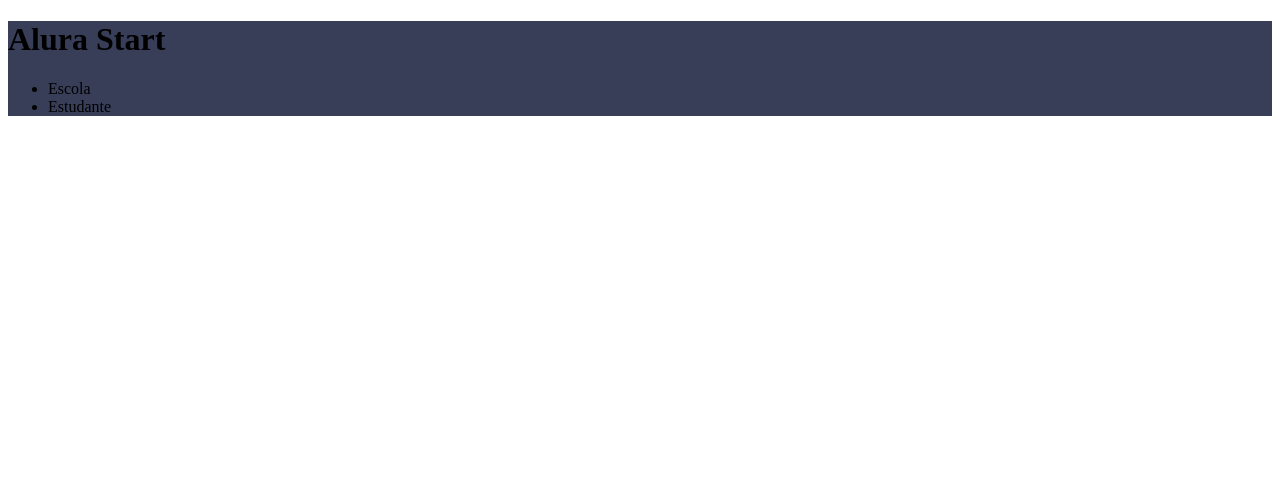
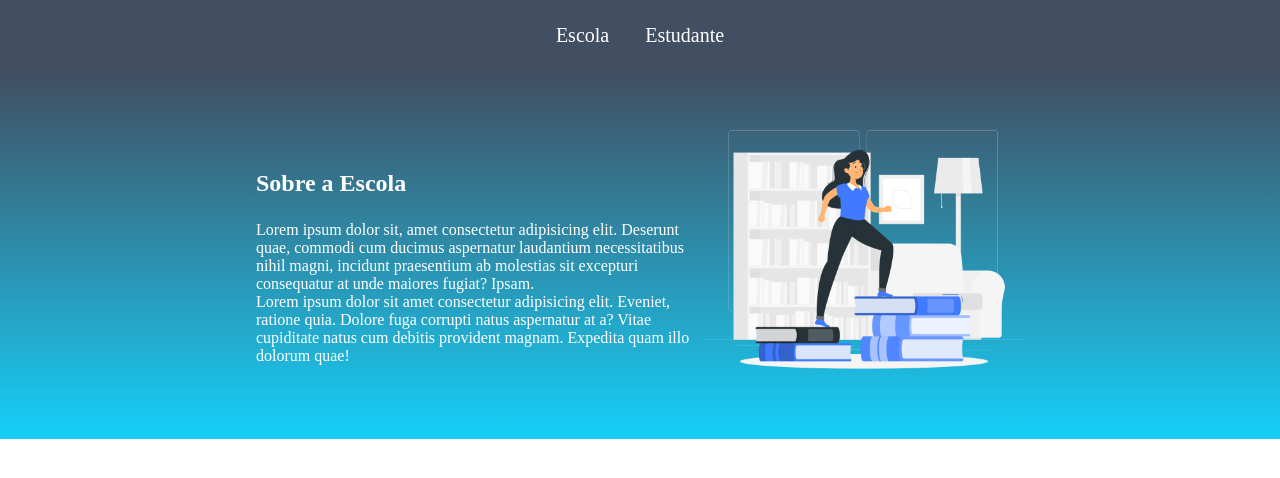
Before and after one commit to nathaliacml/nathalia.alura, a plain HTML site: page index.html in a window 1280 px wide. Drawn offline with Linux system fonts and the light colour scheme.

Commit message:
Add files via upload

```diff
--- a/index.html
+++ b/index.html
@@ -1,21 +1,28 @@
-<!DOCTYPE html>
 <html lang="en">
 <head>
     <meta charset="UTF-8">
+    <meta http-equiv="X-UA-Compatible" content="IE=edge">
     <meta name="viewport" content="width=device-width, initial-scale=1.0">
+    <title>Document</title>
     <link rel="stylesheet" href="style.css">
-    <title>AluraStart</title>
 </head>
 <body>
-    <header>
-        <h1>Alura Start</h1>
-        <ul>
-            <li>Escola</li>
-            <li>Estudante</li>
+    <header class="cabecalho">
+        <ul class="cabecalho-lista">
+            <li class="cabecalho-lista-item">Escola</li>
+            <li class="cabecalho-lista-item">Estudante</li>
         </ul>
     </header>
-    <section>
 
+
+    <section class="escola">
+        <div class="escola-div-conteudo">
+            <h2 class="escola-titulo">Sobre a Escola</h2>
+            <p class="escola-texto-um">Lorem ipsum dolor sit, amet consectetur adipisicing elit. Deserunt quae, commodi cum ducimus aspernatur laudantium necessitatibus nihil magni, incidunt praesentium ab molestias sit excepturi consequatur at unde maiores fugiat? Ipsam.</p>
+            <p class="escola-texto-dois">Lorem ipsum dolor sit amet consectetur adipisicing elit. Eveniet, ratione quia. Dolore fuga corrupti natus aspernatur at a? Vitae cupiditate natus cum debitis provident magnam. Expedita quam illo dolorum quae!</p>
+        </div>
+        <img class="escola-imagem" src="imagem_escola.png" alt="Aluna com Livros">
     </section>
 </body>
+
 </html>
--- a/style.css
+++ b/style.css
@@ -1,3 +1,43 @@
-header{
-    background-color: #383D58;
+* {
+    margin: 0;
+    padding: 0;
 }
+
+.cabecalho {
+    background-color: #424E61;
+    color: white;
+    display: flex;
+    justify-content: space-around;
+    align-items: center;
+    padding: 24px 0;
+}
+
+.cabecalho-imagem{
+    width: 15%;
+}
+
+.cabecalho-lista-item{
+    display: inline-block;
+    margin: 0 16px;
+    font-size: 20px;
+}
+
+.escola-imagem{
+    width: 25%;
+}
+
+.escola{
+    background-image: linear-gradient(#424E61,#16CFF8);
+    color:white;
+    display: flex;
+    justify-content: center;
+    align-items: center;
+    padding: 24px 0;
+}
+
+.escola-div-conteudo{
+    width: 35%;
+}
+.escola-titulo{
+    padding: 24px 0;
+}
```
Also changed, not shown: imagem_escola.png (added).
